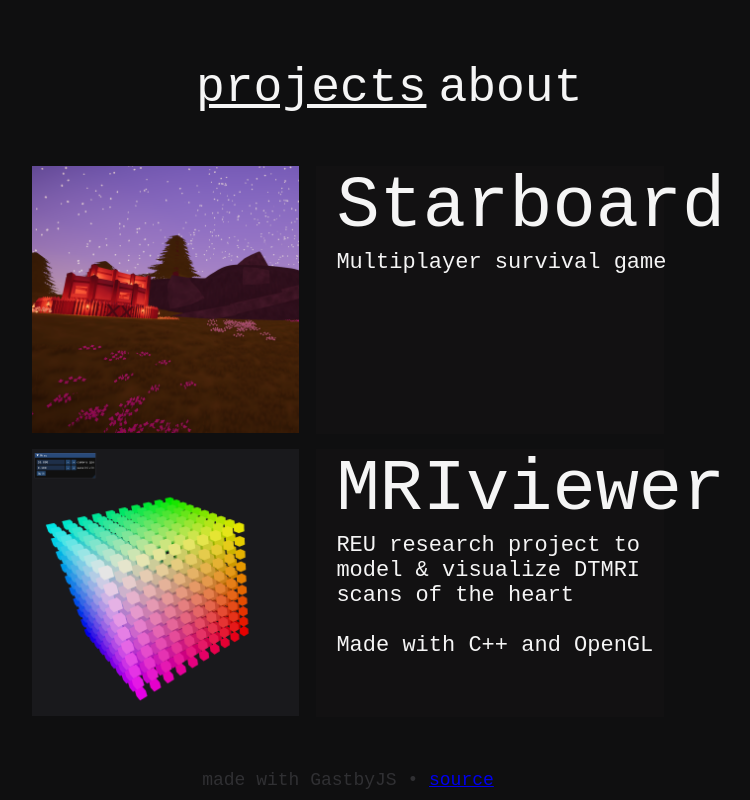
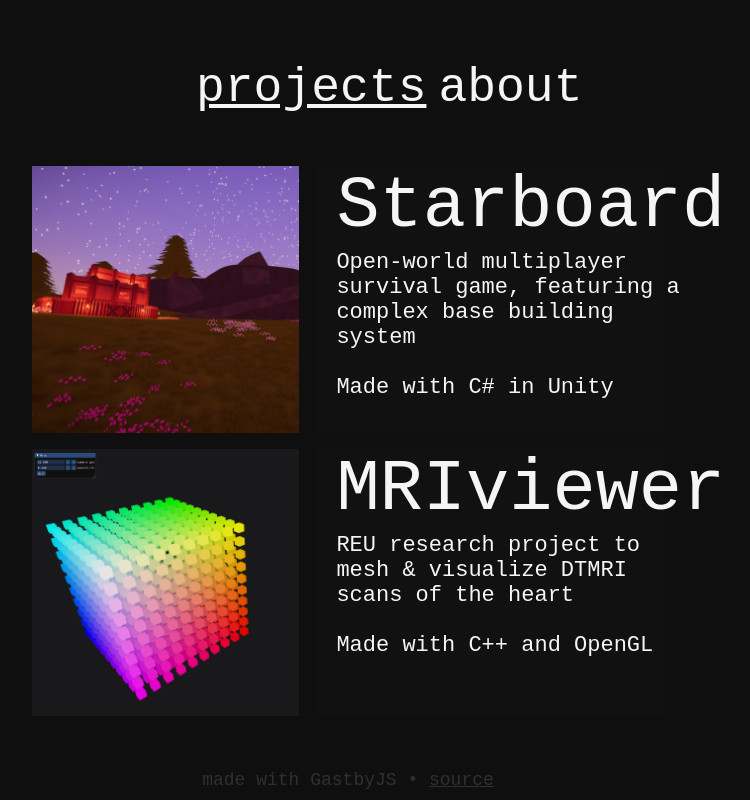
Before and after one commit to jh-wi/jh-wi.github.io, a Gatsby site: page / in a window 1280 px wide. Shown: the whole page, without its empty margins (292-1042 px from the left). Built offline with nearby package versions, Linux system fonts and the light colour scheme; Gatsby itself is replaced by a stand-in of ours.

Commit message:
Description improvements

```diff
--- a/src/pages/index.js
+++ b/src/pages/index.js
@@ -33,6 +33,7 @@
 		}
 		return (
 			<div>
+				<App />
 				<div class="navbar">
 					<button className={this.state.section == 0 ? 'nav-selected' : 'nav'} onClick={() => this.handleClick(0)}>projects</button>
 					<button className={this.state.section == 1 ? 'nav-selected' : 'nav'}  onClick={() => this.handleClick(1)}>about</button>
@@ -54,7 +55,9 @@
 				<div class="project-info">
 					<div class="project-title">Starboard</div>
 					<div class="project-desc">
-						Multiplayer survival game
+						Open-world multiplayer survival game, featuring a complex base building system<br></br>
+						<br></br>
+						Made with C# in Unity
 					</div>
 				</div>
 				<img src={thumbCover} class="project-overlay"></img>
@@ -66,7 +69,7 @@
 				<div class="project-info">
 					<div class="project-title">MRIviewer</div>
 					<div class="project-desc">
-						REU research project to model & visualize DTMRI scans of the heart
+						REU research project to mesh & visualize DTMRI scans of the heart
 						<br></br><br></br>
 						Made with C++ and OpenGL
 					</div>
--- a/src/styling/index.scss
+++ b/src/styling/index.scss
@@ -130,3 +130,11 @@
 	text-align: center;
 	margin-top: 50px;
 }
+
+.footer a:link {
+	color: #303033;
+}
+
+.footer a:visited {
+	color: #303033;
+}
```
